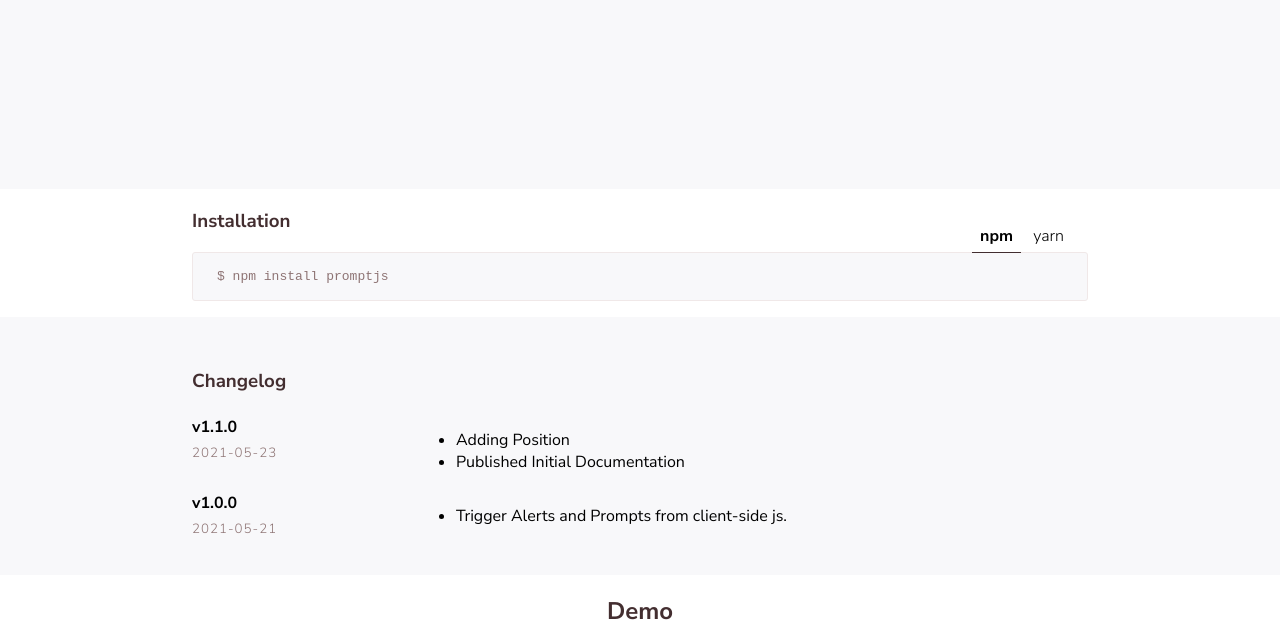
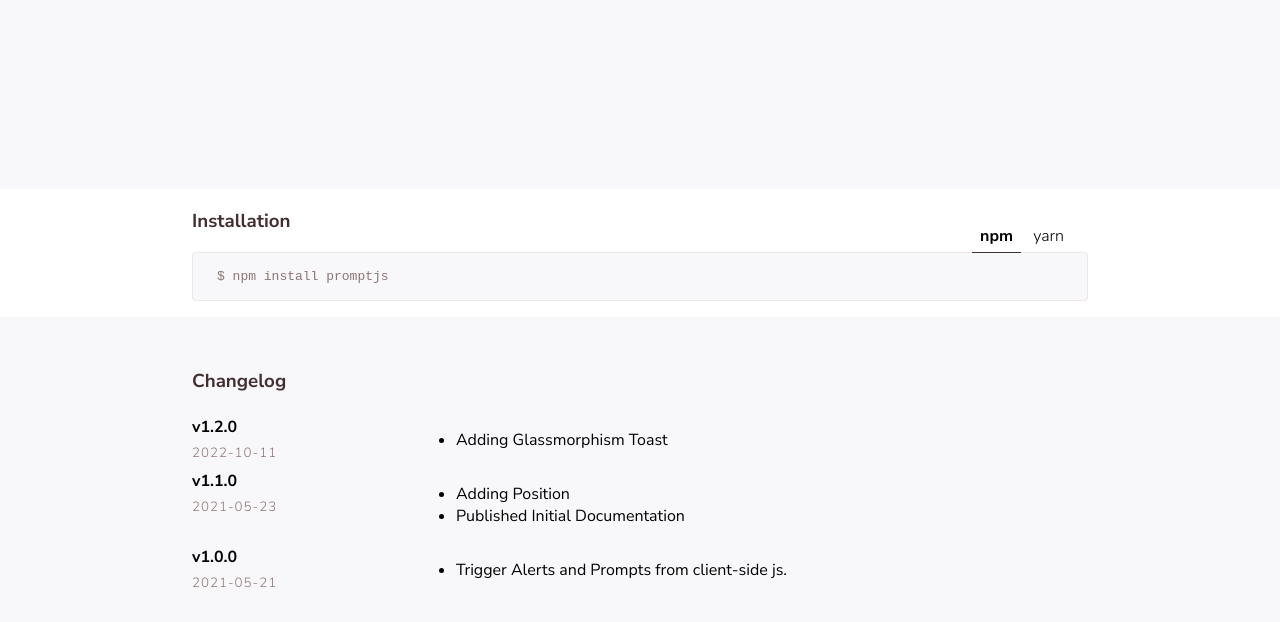
Before and after one commit to anistark/prompt, a plain HTML site: page index.html in a window 1280 px wide. Shown: the part 181-803 px from the top of the page. Drawn offline with nearby package versions, Linux system fonts and the light colour scheme.

Commit message:
Update index.html

```diff
--- a/index.html
+++ b/index.html
@@ -117,6 +117,17 @@
             </div> -->
             <div class="changelog__item">
                 <div class="changelog__meta">
+                    <h4 class="changelog__title">v1.2.0</h4>
+                    <small class="changelog__date">2022-10-11</small>
+                </div>
+                <div class="changelog__detail">
+                    <ul>
+                        <li>Adding Glassmorphism Toast</li>
+                    </ul>
+                </div>
+            </div>
+            <div class="changelog__item">
+                <div class="changelog__meta">
                     <h4 class="changelog__title">v1.1.0</h4>
                     <small class="changelog__date">2021-05-23</small>
                 </div>
```
